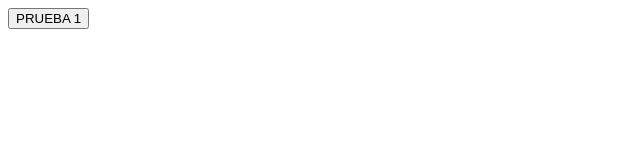
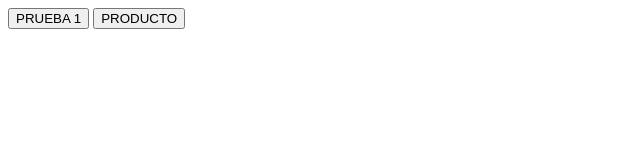
Before and after one commit to AndreaCastro2004/krakeDev, a plain HTML site: page Objetos/objetos.html in a window 1280 px wide. Shown: the whole page, without its empty margins (0-640 px from the left). Drawn offline with Linux system fonts and the light colour scheme.

Commit message:
Funcion crearProdcuto

```diff
--- a/Objetos/objetos.html
+++ b/Objetos/objetos.html
@@ -5,5 +5,6 @@
     </head>
     <body>
         <input type="button" value="PRUEBA 1" onclick="probarAtributos();"/>
+        <input type="button" value="PRODUCTO" onclick="crearProducto();"/>
     </body>
 </html>
--- a/Objetos/objetos.js
+++ b/Objetos/objetos.js
@@ -17,3 +17,20 @@ probarAtributos=function(){
         console.log("SI ESTA VIVO")
     }
 }
+crearProducto=function(){
+    let producto1={
+        nombre: "Deja",
+        precio:  1.55 ,
+        stock: 3
+    }
+    console.log(producto1.nombre);
+    let producto2={
+        nombre:"Papel industrial",
+        precio:1.50,
+        stock: 5
+    }
+    console.log(producto2.nombre);
+    if(producto1.stock<producto2.stock){
+        console.log("Producto 2 tiene mayor stock")
+    }
+}
```
